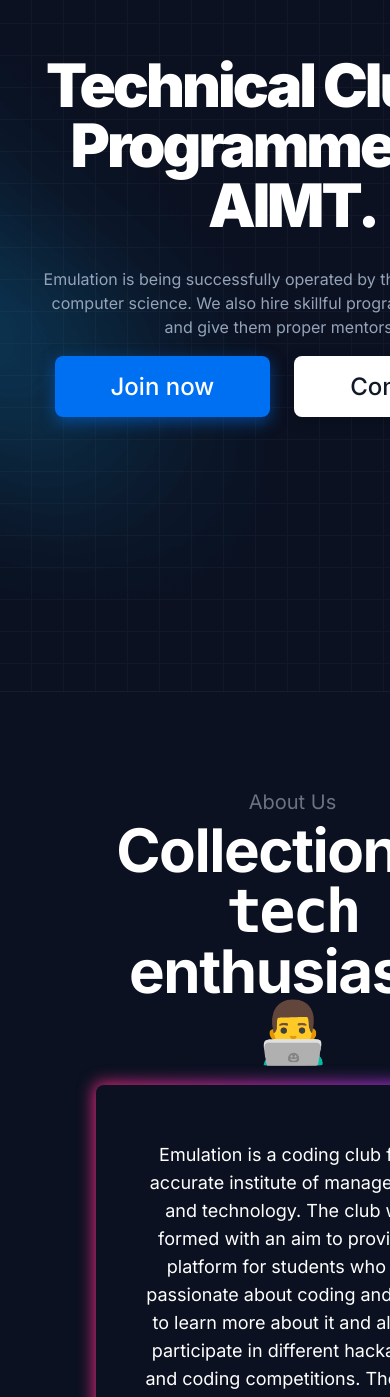
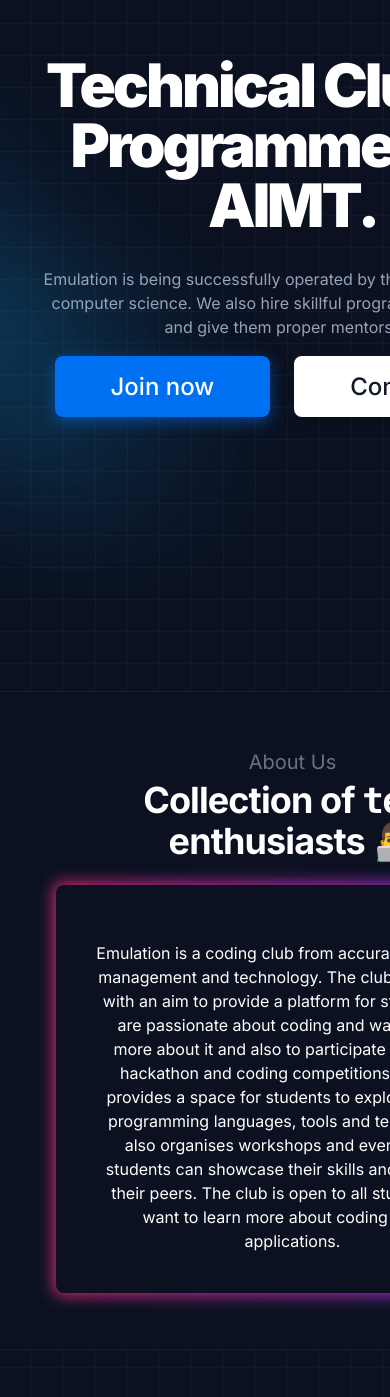
Before and after one commit to tarunfy/Emulation, a Next.js app: page / in a window 390 px wide. Shown: the part 169-1566 px from the top of the page. Built offline with nearby package versions, Linux system fonts and the light colour scheme.

Commit message:
added responsiveness in about us section

```diff
--- a/components/About/index.jsx
+++ b/components/About/index.jsx
@@ -1,8 +1,8 @@
 const About = () => {
   return (
-    <div className="max-w-9xl  border-t border-b border-white/5 p-24 bg-[#0b1121] mx-auto mb-32">
+    <div className="max-w-9xl  border-t border-b border-white/5 sm:p-24 p-14 bg-[#0b1121] mx-auto mb-32">
       <h4 className="text-gray-500 text-xl text-center mb-1">About Us</h4>
-      <h1 className="text-white tracking-tight text-center text-6xl font-bold mb-4">
+      <h1 className="text-white tracking-tight text-center xl:text-6xl sm:text-4xl text-4xl font-bold mb-4">
         Collection of <code className="tracking-tighter">tech</code> enthusiasts
         👨‍💻
       </h1>
@@ -10,7 +10,7 @@
       <div className="relative max-w-3xl mx-auto">
         <div className="absolute blur -inset-0.5 bg-gradient-to-r from-pink-600 to-purple-600  rounded-lg mx-auto "></div>
         <div className="relative p-10 bg-[#0b1121] rounded-lg max-w-3xl mx-auto mt-6">
-          <p className="text-center  text-lg text-white max-w-full mx-auto mt-4">
+          <p className="text-center text-base md:text-lg text-white max-w-full mx-auto mt-4">
             Emulation is a coding club from accurate institute of management and
             technology. The club was formed with an aim to provide a platform
             for students who are passionate about coding and want to learn more
```
